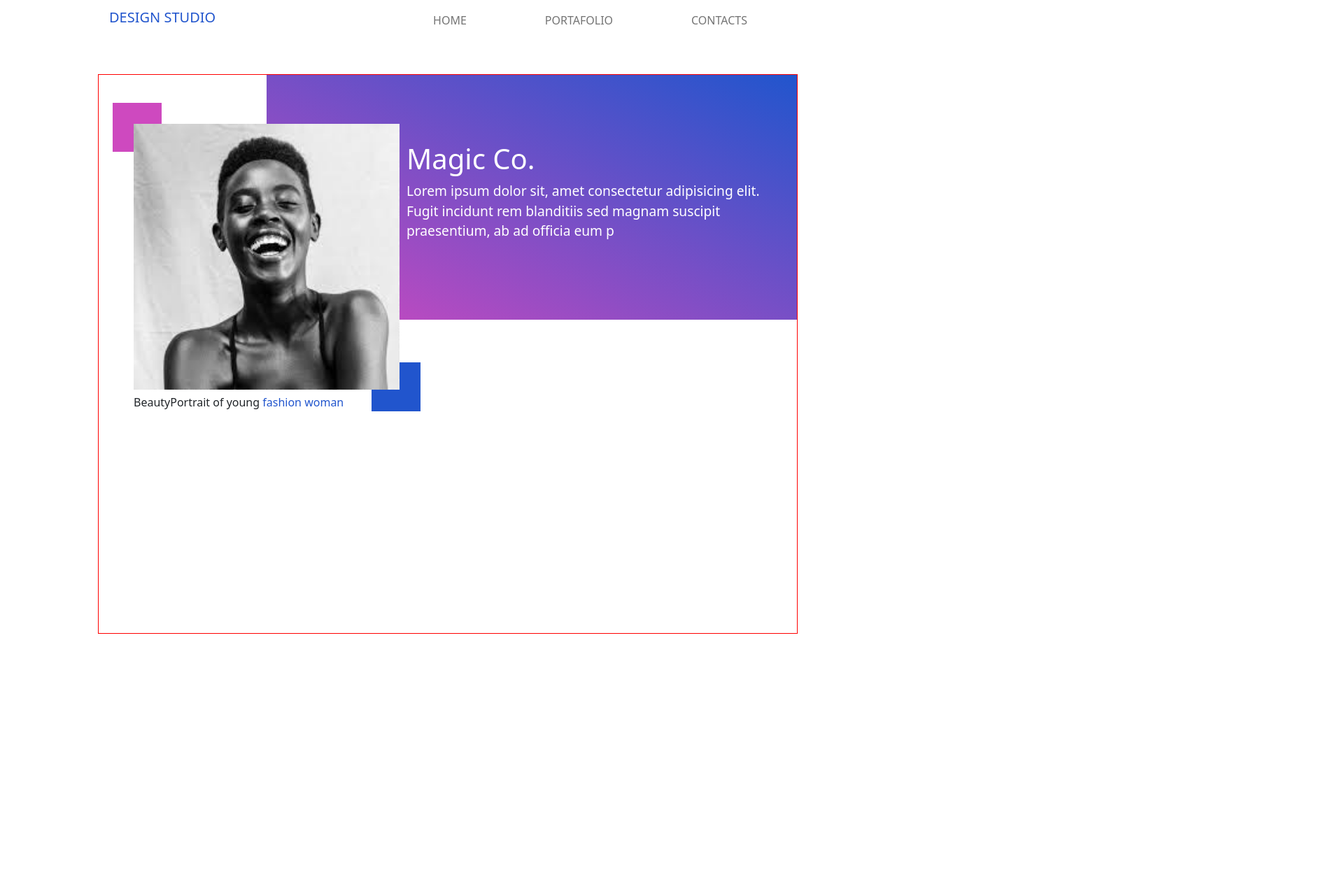
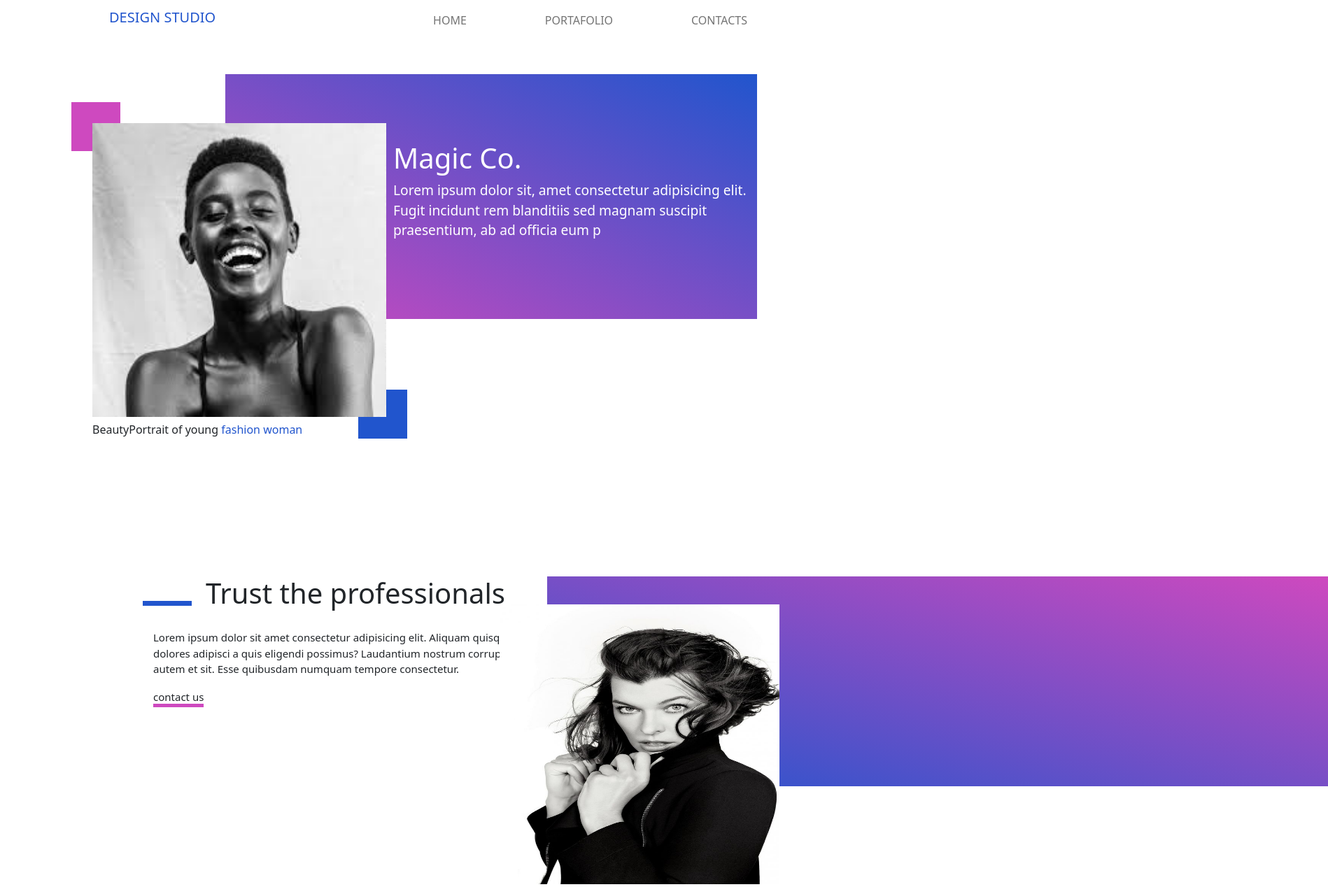
Before and after one commit to AyraStark870/dinkbit-landing, a Next.js app: page / in a window 1280 px wide. Shown: the top 1278 px of the page at 70% size, 1898 px wide, since content can reach past the window. Built offline with nearby package versions, Linux system fonts and the light colour scheme.

Commit message:
fixing errors mobile plus

```diff
--- a/components/BeautyPortrait.js
+++ b/components/BeautyPortrait.js
@@ -4,15 +4,15 @@ import Image from "next/image";
 
 const BeautyPortrait = () => {
   return (
-    <>
+    <div className="containerTopBeauty">
       <div className="d-flex my-5 containerBeauty">
         <div className={styles.beautyPortrait}>
           <Image
             src="/beautyPortrait.jpg"
             alt="beauty portrait young woman"
             // className="img-fluid"
-            width={380}
-            height={380}
+            width={420}
+            height={420}
           />
           <p className={styles.fashionWomanParr}>
             BeautyPortrait of young{" "}
@@ -30,7 +30,7 @@ const BeautyPortrait = () => {
           </div>
         </div>
       </div>
-    </>
+    </div>
   );
 };
 export default BeautyPortrait;
--- a/components/TrustProfessional.js
+++ b/components/TrustProfessional.js
@@ -6,7 +6,7 @@ const TrustProfessional = () => {
     <div className={styles.trustProfContainer}>
       <div className="container ">
         <div className="row px-5">
-          <div className="col-md-5 px-5 ">
+          <div className="col-md-7 trustProfLeft">
             <div className="d-flex ">
               <div className={styles.arrow}></div>
               <h2 className="h1">Trust the professionals</h2>
@@ -19,17 +19,18 @@ const TrustProfessional = () => {
             </p>
             <p className={styles.contactTrust}>contact us</p>
           </div>
-          <div style={{ position: "relative" }} className="col-md-7 ">
+          {/* <div className="col-md-5 col-sm-12 trustProfessionalTop"> */}
+          {/* <div style={{ position: "relative" }} className="col-md-7 "> */}
           <div className={styles.trustProfessional}>
             <Image
               src={"/trustProfessional.jpg"}
               alt="trust professional"
-                width={300}
-                height={300}
+              width={400}
+              height={400}
             />
           </div>
           <div className={styles.behindTrustProf}></div>
-          </div>
+          {/* </div> */}
         </div>
       </div>
     </div>
--- a/pages/index.js
+++ b/pages/index.js
@@ -1,11 +1,9 @@
 import Head from "next/head";
-import Image from "next/image";
 import BeautyPortrait from "../components/BeautyPortrait";
 import { Complex } from "../components/Complex";
 import { Creativity } from "../components/Creativity";
 import { Layout } from "../components/Layout";
 import { LeadingBrand } from "../components/LeadingBrand";
-import Map from "../components/Map";
 import { OurCases } from "../components/OurCases";
 import { OurParnest } from "../components/OurParnest";
 import TrustProfessional from "../components/TrustProfessional";
@@ -22,9 +20,9 @@ export default function Home() {
       </Head>
       <Layout>
         <BeautyPortrait />
-        <div style={{ height: "250px" }}></div>
+        <div style={{ height: "350px" }}></div>
         <TrustProfessional />
-        <div style={{ height: "200px" }}></div>
+        <div style={{ height: "450px" }}></div>
         <WhatWeDo />
         <LeadingBrand />
         <Creativity />
--- a/styles/Home.module.css
+++ b/styles/Home.module.css
@@ -1,19 +1,16 @@
 
 .magicCo{
- max-width: 950px;
+ max-width: 1000px;
   height: 350px;
  background-image: linear-gradient(to left bottom, #2155CD,#CE49BF);
   color: #fff;
   display: flex;
   align-items: center;
   justify-content: center;
-  padding: 20px 10px 20px 200px;
-  /* margin-right: 100px; */
-  /* display: inline; */
+  padding: 20px 10px 20px 240px;
   position: absolute;
   left: 240px;
   font-size: 1.2rem;
-
 }
 @media (max-width: 600px) {
   .magicCo {
@@ -91,35 +88,35 @@
 /* TRUST PROFESSIONAL */
 .trustProfContainer{
  margin-top: 20rem;
+ position: relative;
+ padding-left: 4rem;
 }
-@media (max-width: 600px) {
-.trustProfContainer {
-  margin-top: 0rem;
-}
-}
+
 .behindTrustProf{
   width: 300px;
   height: 300px;
   background-image: linear-gradient(to right top, #2155CD, #CE49BF);
   position: absolute;
   /* top: -350px; */
-  left: 150px;
+  left: 700px;
+  top: 0;
     z-index: 1;
     /* box-shadow: 30px -30px 5px #CE49BF; */
 }
 
 @media (max-width: 600px) {
   .behindTrustProf{
-     display: none;
+     /* display: none; */
   }
 
 }
 .trustProfessional{
-  margin-top: 45px;
   z-index: 3;
     position: absolute;
     width: 300px;
     height: 300px;
+    left: 620px;
+    top: 40px;
 }
 .arrow{
   background-color: #2155CD;
@@ -136,7 +133,7 @@
 }
 @media (max-width: 600px) {
   .trustP {
-    margin-left: 0px;
+    margin-left: 10px;
   }
 
 }
--- a/styles/globals.css
+++ b/styles/globals.css
@@ -36,9 +36,18 @@
 
 /* BEAUTY */
 .containerBeauty{
-  border: 1px solid red;
-  height: 800px;
+  /* height: 800px; */
   width: 1000px;
   position: relative;
-  margin: 0 auto;
 }
+@media (max-width:550px){
+  .containerBeauty{
+    margin-left: 100px;
+  }
+}
+/* TRUST */
+.trustProfLeft{
+  position: absolute;
+  left: 110px;
+  height: 200px;
+}
```
Lines whose indentation alone changed are shown as unchanged.
